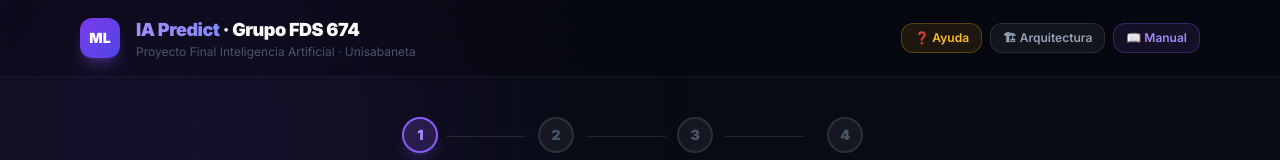
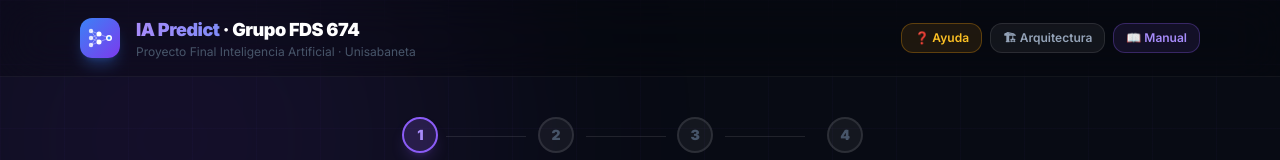
Before and after one commit to ProyectoIA-code/Prediccion, a React (Vite) app in the folder Prediccion/frontend/: page / in a window 1280 px wide. Shown: the top 160 px of the page. Built offline with nearby package versions, Linux system fonts and the light colour scheme.

Commit message:
feat: logo header reemplazado por ícono SVG de red neuronal (azul-violeta)

```diff
--- a/Prediccion/frontend/src/App.jsx
+++ b/Prediccion/frontend/src/App.jsx
@@ -1301,8 +1301,19 @@ export default function App() {
       {/* ── Header ── */}
       <header className="relative z-10 border-b border-white/5 bg-black/20 backdrop-blur-xl sticky top-0">
         <div className="mx-auto flex max-w-6xl items-center gap-4 px-4 py-4">
-          <div className="flex h-10 w-10 shrink-0 items-center justify-center rounded-xl bg-gradient-to-br from-violet-600 to-indigo-600 font-black text-sm shadow-lg shadow-violet-500/30">
-            ML
+          <div className="flex h-10 w-10 shrink-0 items-center justify-center rounded-xl bg-gradient-to-br from-blue-500 to-violet-600 shadow-lg shadow-blue-500/30 overflow-hidden">
+            <svg viewBox="0 0 28 28" className="w-7 h-7" fill="none" xmlns="http://www.w3.org/2000/svg">
+              {[[5,7,13,10],[5,7,13,18],[5,14,13,10],[5,14,13,18],[5,21,13,10],[5,21,13,18]].map(([x1,y1,x2,y2],i)=>(
+                <line key={i} x1={x1} y1={y1} x2={x2} y2={y2} stroke="white" strokeWidth="0.8" strokeOpacity="0.45"/>
+              ))}
+              {[[13,10,23,14],[13,18,23,14]].map(([x1,y1,x2,y2],i)=>(
+                <line key={`o${i}`} x1={x1} y1={y1} x2={x2} y2={y2} stroke="white" strokeWidth="0.8" strokeOpacity="0.45"/>
+              ))}
+              {[7,14,21].map(y=><circle key={y} cx="5" cy={y} r="2.2" fill="white" fillOpacity="0.8"/>)}
+              {[10,18].map(y=><circle key={y} cx="13" cy={y} r="2.5" fill="white"/>)}
+              <circle cx="23" cy="14" r="3" fill="white"/>
+              <circle cx="23" cy="14" r="1.5" fill="#3B82F6"/>
+            </svg>
           </div>
           <div>
             <h1 className="text-lg font-black tracking-tight">
```
